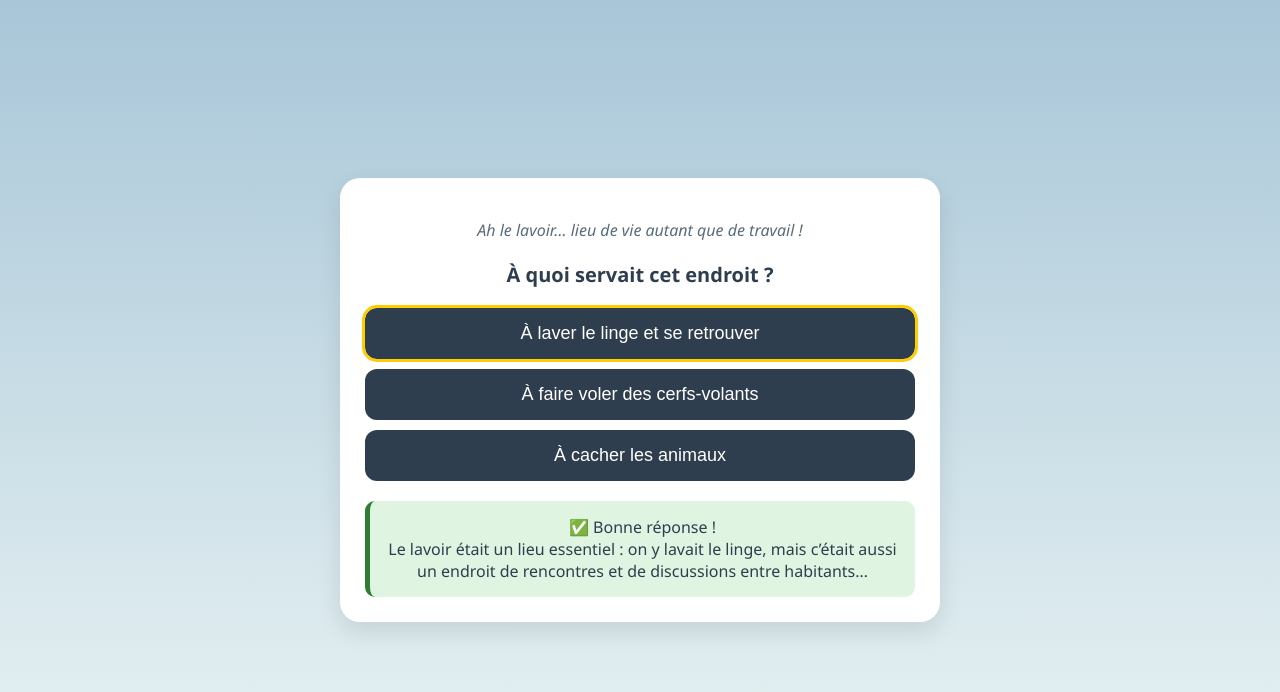
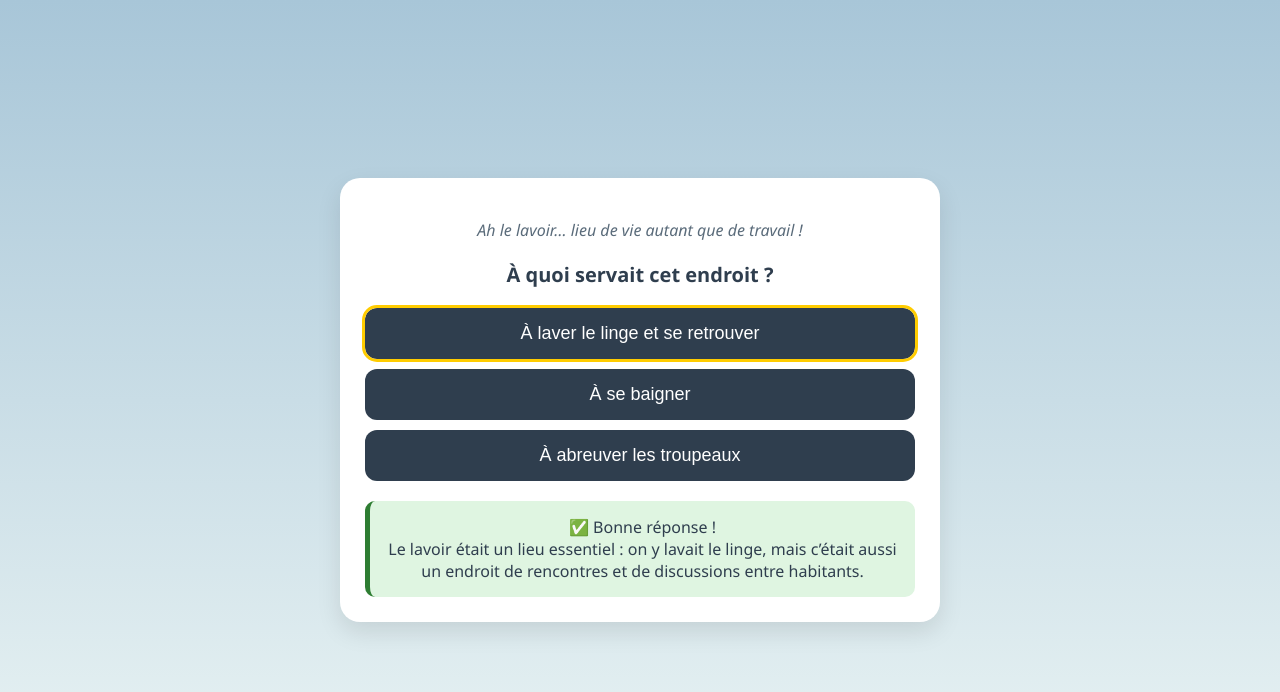
Before and after one commit to Argencesenaubrac/B24, a plain HTML site: page index.html in a window 1280 px wide. Both pictures are taken after a click on the button "À laver le linge et se retrouver". Drawn offline with Linux system fonts and the light colour scheme.

Commit message:
Update index.html

```diff
--- a/index.html
+++ b/index.html
@@ -112,12 +112,12 @@ h1 {
         </h1>
 
         <button class="choice" data-correct="true">À laver le linge et se retrouver</button>
-        <button class="choice" data-correct="false">À faire voler des cerfs-volants</button>
-        <button class="choice" data-correct="false">À cacher les animaux</button>
+        <button class="choice" data-correct="false">À se baigner</button>
+        <button class="choice" data-correct="false">À abreuver les troupeaux</button>
 
         <div id="success" class="success">
             ✅ Bonne réponse !<br>
-			Le lavoir était un lieu essentiel : on y lavait le linge, mais c’était aussi un endroit de rencontres et de discussions entre habitants…
+			Le lavoir était un lieu essentiel : on y lavait le linge, mais c’était aussi un endroit de rencontres et de discussions entre habitants.
         </div>
 
         <div id="error" class="error">
```
